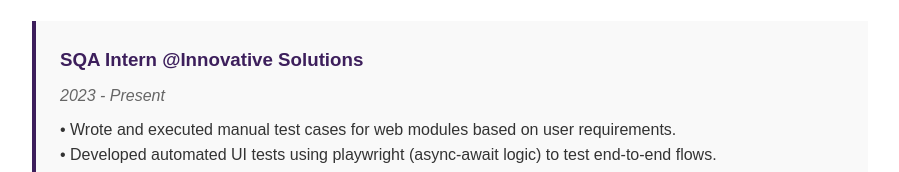
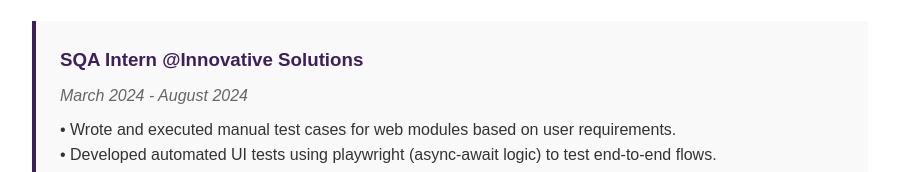
Before and after one commit to sameerahmd/myportfolio, a plain HTML site: page index.html in a window 1280 px wide. Shown: the part 1647-1819 px from the top of the page, without its empty margins (190-1089 px from the left). Drawn offline with Linux system fonts and the light colour scheme.

Commit message:
corrected intern experience date

```diff
--- a/index.html
+++ b/index.html
@@ -65,7 +65,7 @@
             </div>
             <div class="item">
                 <h3>SQA Intern @Innovative Solutions</h3>
-                <p class="date">2023 - Present</p>
+                <p class="date">March 2024 - August 2024</p>
                 <p>• Wrote and executed manual test cases for web modules based on user requirements.</p>
                 <p>• Developed automated UI tests using playwright (async-await logic) to test end-to-end flows.</p>
                 <p>• Created a monitoring script in Python (using SMTP, Requests) to alert the team about server downtime; deployed using cronjobs in a CI/CD environment.</p>
```
